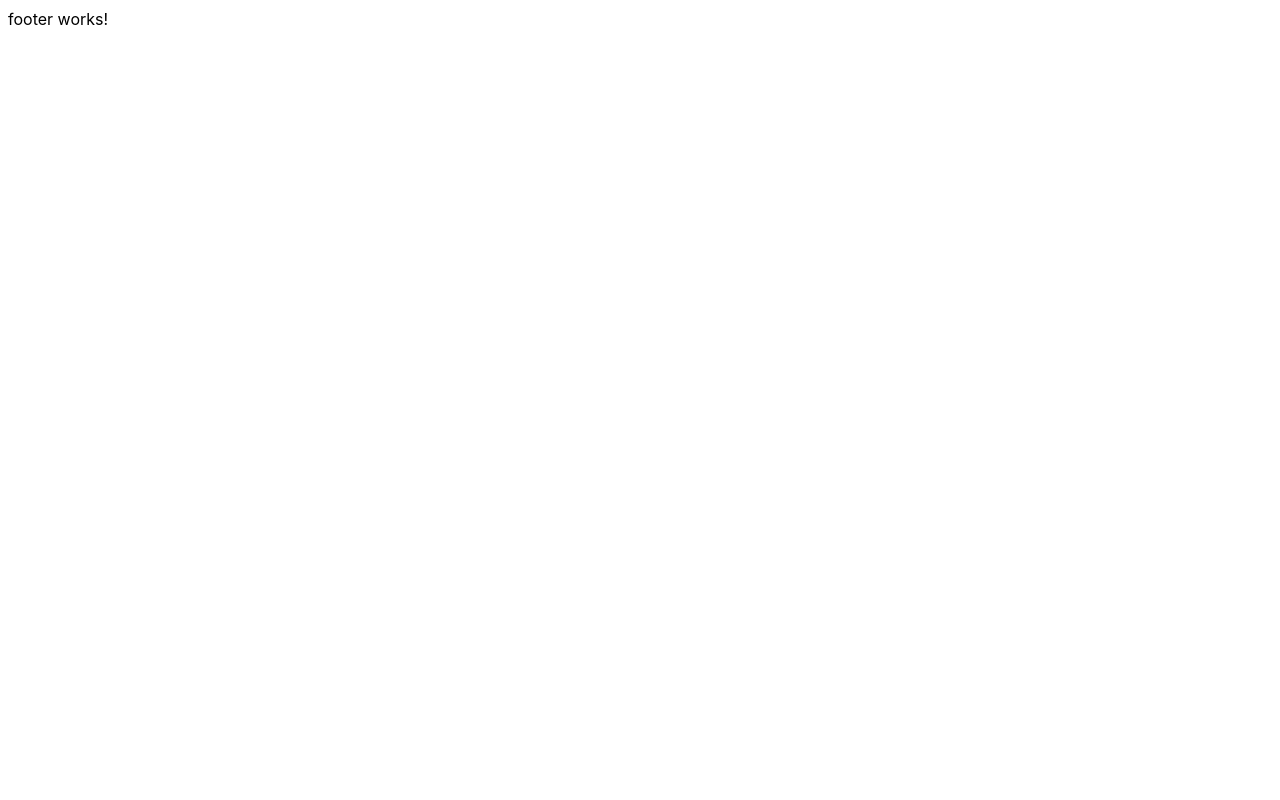
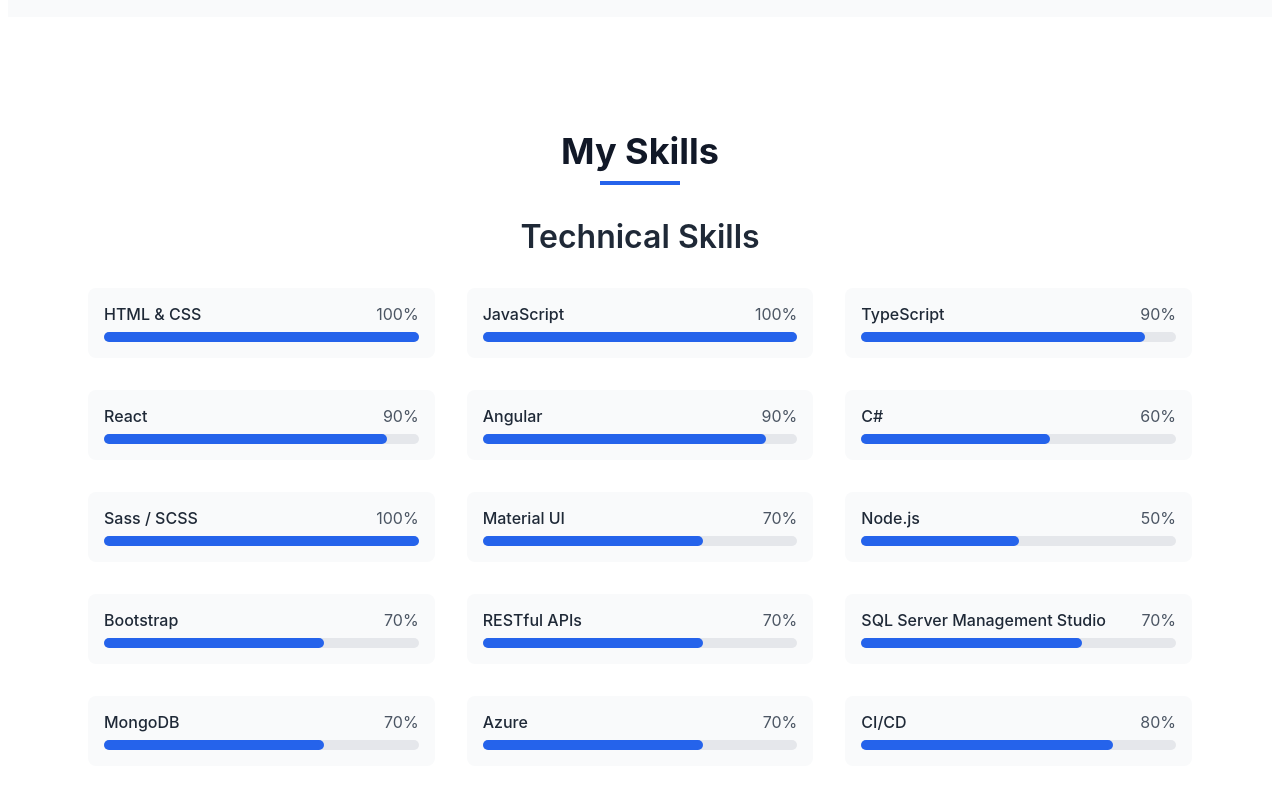
Before and after one commit to WalidcoDaoud/Portfolio, an Angular app: page / in a window 1280 px wide. Shown: the part 1240-2040 px from the top of the page. Before the commit the page ends 1285 px from the top, so only its background shows below. Built offline with nearby package versions, Linux system fonts and the light colour scheme.

Commit message:
feature: techincal skills implemented

```diff
--- a/src/app/components/sections/about/about.component.sass
+++ b/src/app/components/sections/about/about.component.sass
@@ -2,9 +2,10 @@
 
 .about-container
   background-color: styles.$background-color
+  margin: 2rem 0
 
   .container
-    padding: 30px 80px
+    padding: 80px
 
     .title-container
       display: flex
--- a/src/app/components/sections/skills/skills.component.html
+++ b/src/app/components/sections/skills/skills.component.html
@@ -1 +1,23 @@
-<p>skills works!</p>
+<section class="skills-section">
+  <div class="container">
+    <h2 class="title">My Skills</h2>
+    <div class="blue-line"></div>
+    <div class="technical-skills-section">
+      <h3 class="technical-skills-title">Technical Skills</h3>
+      <div class="skills-grid">
+        <div *ngFor="let skill of technicalSkills" class="skill-card">
+          <div class="skill-header">
+            <span class="skill-name">{{ skill.name }}</span>
+            <span class="skill-level">{{ skill.level }}%</span>
+          </div>
+          <div class="skill-bar-background">
+            <div
+              class="skill-bar-fill"
+              [ngStyle]="{ width: skill.level + '%' }"
+            ></div>
+          </div>
+        </div>
+      </div>
+    </div>
+  </div>
+</section>
--- a/src/app/components/sections/skills/skills.component.sass
+++ b/src/app/components/sections/skills/skills.component.sass
@@ -0,0 +1,68 @@
+@use '../../../../styles.sass'
+
+.skills-section
+  max-width: 80rem
+  margin: 0 auto
+  padding: 80px
+
+  .container
+    text-align: center
+    margin-bottom: 3rem
+
+    .title
+      font-size: 2.25rem
+      color: styles.$subtitle-color
+      margin: 0
+      font-weight: 700
+
+    .blue-line
+      margin-top: 0.5rem
+      height: 0.25rem
+      width: 5rem
+      background-color: styles.$primary-color
+      margin-left: auto
+      margin-right: auto
+
+    .technical-skills-section
+      margin-bottom: 4rem
+
+      .technical-skills-title
+        font-size: 2rem
+        font-weight: 600
+        color: styles.$technical-description-color
+        margin-bottom: 2rem
+        text-align: center
+
+      .skills-grid
+        display: grid
+        grid-template-columns: 1fr 1fr 1fr
+        gap: 2rem
+
+        .skill-card
+          background-color: styles.$background-color
+          padding: 1rem
+          border-radius: 0.5rem
+
+          .skill-header
+            display: flex
+            justify-content: space-between
+            margin-bottom: 0.5rem
+
+            .skill-name
+              color: styles.$technical-description-color
+              font-weight: 500
+
+            .skill-level
+              color: styles.$subtitle-description-color
+
+          .skill-bar-background
+            width: 100%
+            background-color: styles.$technical-description-background-color
+            border-radius: 9999px
+            height: 0.625rem
+
+            .skill-bar-fill
+              background-color: styles.$primary-color
+              height: 0.625rem
+              border-radius: 9999px
+              transition: width 0.3s ease
--- a/src/app/components/sections/skills/skills.component.ts
+++ b/src/app/components/sections/skills/skills.component.ts
@@ -1,11 +1,29 @@
+import { CommonModule } from '@angular/common';
 import { Component } from '@angular/core';
 
 @Component({
   selector: 'app-skills',
-  imports: [],
+  imports: [CommonModule],
+  standalone: true,
   templateUrl: './skills.component.html',
   styleUrl: './skills.component.sass'
 })
 export class SkillsComponent {
-
+  technicalSkills = [
+    { name: 'HTML & CSS', level: 100 },
+    { name: 'JavaScript', level: 100 },
+    { name: 'TypeScript', level: 90 },
+    { name: 'React', level: 90 },
+    { name: 'Angular', level: 90 },
+    { name: 'C#', level: 60 },
+    { name: 'Sass / SCSS', level: 100},
+    { name: 'Material UI', level: 70},
+    { name: 'Node.js', level: 50},
+    { name: 'Bootstrap', level: 70},
+    { name: 'RESTful APIs', level: 70},
+    { name: 'SQL Server Management Studio', level: 70},
+    { name: 'MongoDB', level: 70},
+    { name: 'Azure', level: 70},
+    { name: 'CI/CD', level: 80},
+  ];
 }
--- a/src/styles.sass
+++ b/src/styles.sass
@@ -16,3 +16,5 @@ $github-icon: #181717
 $background-color: #F9FAFB
 $experience-subtitle-color: #6B7280
 $icon-background-color: #DBEAFE
+$technical-description-color: #1F2937
+$technical-description-background-color: #E5E7EB
```
